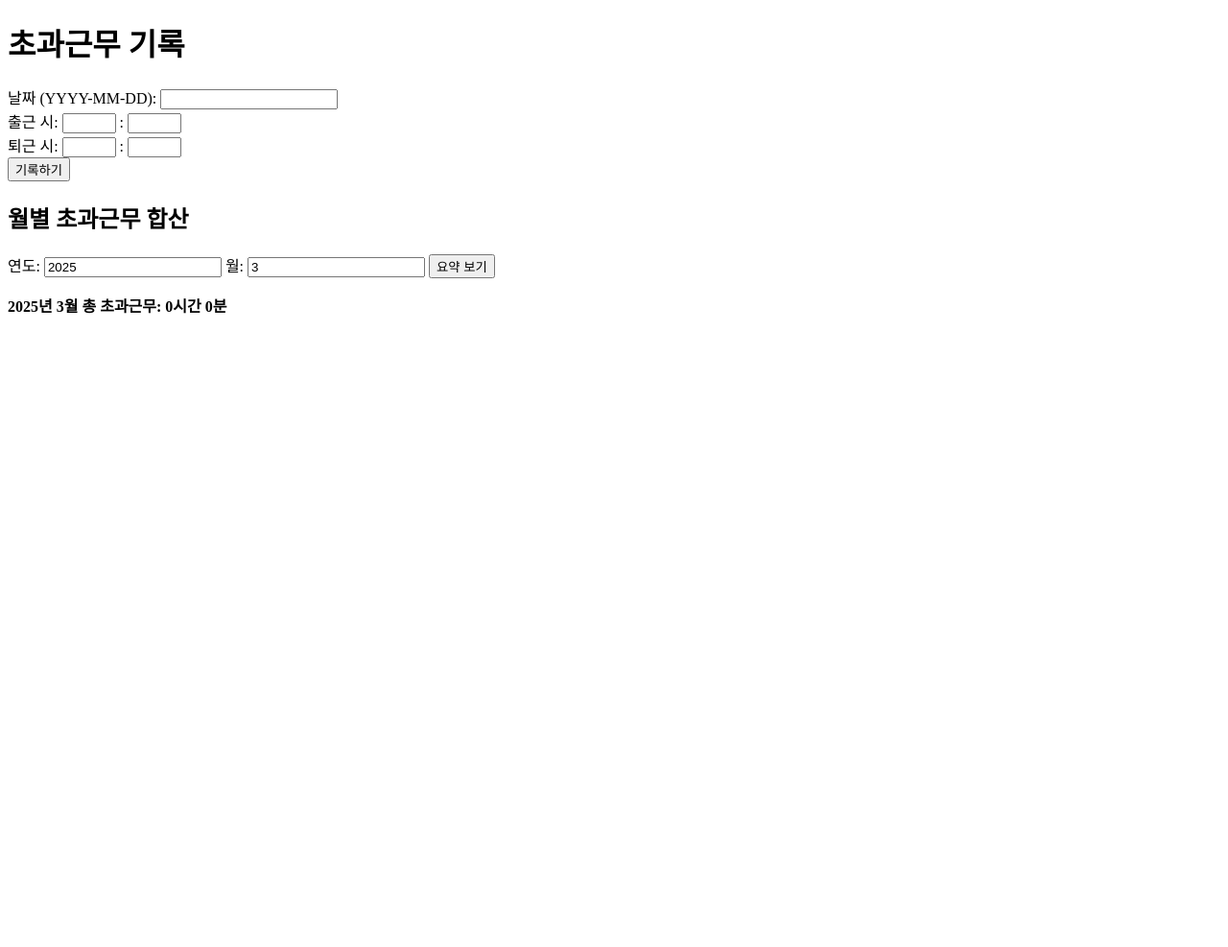
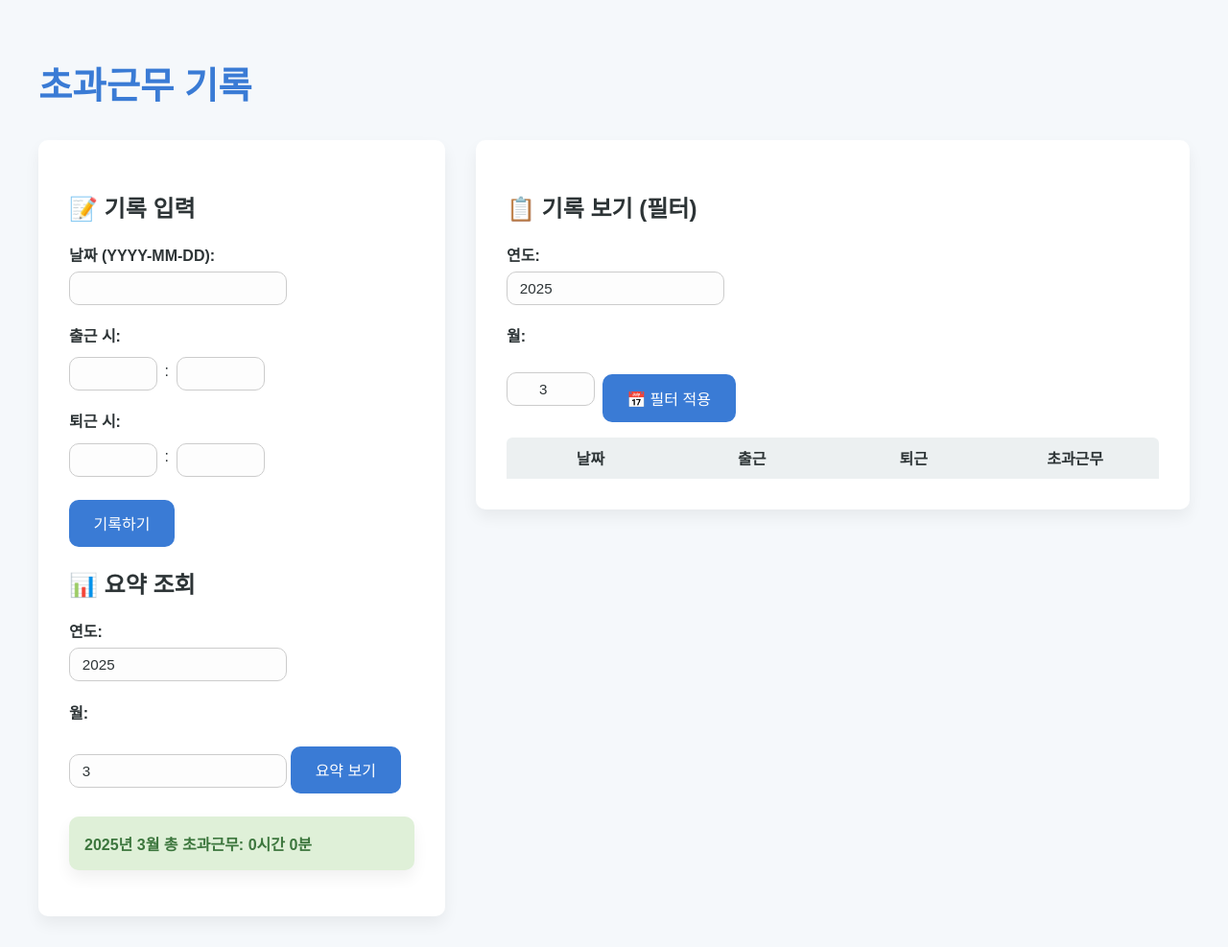
Before and after one commit to kimyt990501/overtime_tracker, a FastAPI app: page /summary/ in a window 1280 px wide. Shown: the whole page at 96% size. Before the commit the page ends 327 px from the top, so only its background shows below. Run offline with FastAPI, Linux system fonts and the light colour scheme.

Commit message:
refactor : 대대적인 수정

```diff
--- a/app/main.py
+++ b/app/main.py
@@ -1,17 +1,36 @@
 from fastapi import FastAPI, Request, Form
 from fastapi.templating import Jinja2Templates
-from fastapi.responses import HTMLResponse
+from fastapi.responses import HTMLResponse, RedirectResponse
+from fastapi.staticfiles import StaticFiles
 from datetime import datetime, timedelta, date
 from database import SessionLocal, engine
 from models import Base, WorkLog
 
 Base.metadata.create_all(bind=engine)
 app = FastAPI()
+app.mount("/static", StaticFiles(directory="static"), name="static")
 templates = Jinja2Templates(directory="templates")
 
 @app.get("/", response_class=HTMLResponse)
-def read_form(request: Request):
-    return templates.TemplateResponse("index.html", {"request": request})
+def read_form(request: Request, year: int = None, month: int = None):
+    db = SessionLocal()
+
+    query = db.query(WorkLog)
+    if year and month:
+        from_date = date(year, month, 1)
+        to_date = date(year if month < 12 else year + 1, month + 1 if month < 12 else 1, 1)
+        query = query.filter(WorkLog.date >= from_date, WorkLog.date < to_date)
+    logs = query.order_by(WorkLog.date.desc()).all()
+
+    db.close()
+
+    return templates.TemplateResponse("index.html", {
+        "request": request,
+        "logs": logs,
+        "selected_year": year,
+        "selected_month": month,
+        "now": datetime.now()
+    })
 
 @app.post("/log", response_class=HTMLResponse)
 def log_overtime(
@@ -25,28 +44,21 @@
     try:
         db = SessionLocal()
 
-        # 공백 제거 후 날짜 처리
-        date_str = date_str.strip()  # 양쪽 공백을 제거
+        date_str = date_str.strip()
         work_date = datetime.strptime(date_str, "%Y-%m-%d").date()
 
-        # 출근 시간과 퇴근 시간 계산
         start = datetime.combine(work_date, datetime.min.time()) + timedelta(hours=start_hour, minutes=start_minute)
         end = datetime.combine(work_date, datetime.min.time()) + timedelta(hours=end_hour, minutes=end_minute)
+        work_duration = (end - start).total_seconds() / 3600
+        overtime = max(0, work_duration - 9)
 
-        # 근무 시간 계산
-        work_duration = (end - start).total_seconds() / 3600
-        overtime = max(0, work_duration - 9)  # 9시간 초과분 계산
-
-        # 기존 날짜가 있는지 확인
         entry = db.query(WorkLog).filter(WorkLog.date == work_date).first()
 
         if entry:
-            # 기존 데이터가 있으면 업데이트
             entry.start_time = start.time()
             entry.end_time = end.time()
             entry.overtime_hours = overtime
         else:
-            # 기존 데이터가 없으면 새로 추가
             entry = WorkLog(
                 date=work_date,
                 overtime_hours=overtime,
@@ -56,29 +68,41 @@
             db.add(entry)
 
         db.commit()
+
+        # ⬇️ db 닫기 전에 로그 리스트 미리 가져오기
+        logs = db.query(WorkLog).order_by(WorkLog.date.desc()).limit(10).all()
         db.close()
 
-        return templates.TemplateResponse("index.html", {"request": request, "message": f"{work_date} 기록 완료!"})
+        return templates.TemplateResponse("index.html", {
+            "request": request,
+            "message": f"{work_date} 기록 완료!",
+            "logs": logs,
+            "now": datetime.now(),
+        })
 
     except Exception as e:
         db.rollback()
         db.close()
-        return templates.TemplateResponse("index.html", {"request": request, "message": f"에러: {str(e)}"})
+        return templates.TemplateResponse("index.html", {
+            "request": request,
+            "message": f"에러: {str(e)}",
+            "logs": []
+        })
 
 @app.get("/summary/", response_class=HTMLResponse)
 def get_monthly_summary(request: Request, year: int = 2025, month: int = 3):
     db = SessionLocal()
     start_date = date(year, month, 1)
-    end_date = date(year, month + 1, 1) if month < 12 else date(year + 1, 1, 1)
+    end_date = date(year if month < 12 else year + 1, month + 1 if month < 12 else 1, 1)
+
     logs = db.query(WorkLog).filter(WorkLog.date >= start_date, WorkLog.date < end_date).all()
 
-    # 총 초과근무 시간 계산 (시간 단위)
     total_overtime_hours = sum(log.overtime_hours for log in logs)
+    total_overtime_minutes = total_overtime_hours * 60
+    overtime_hours = int(total_overtime_minutes // 60)
+    overtime_minutes = int(total_overtime_minutes % 60)
 
-    # 총 초과근무 시간을 시간과 분으로 나누기
-    total_overtime_minutes = total_overtime_hours * 60
-    overtime_hours = int(total_overtime_minutes // 60)  # 시간 계산
-    overtime_minutes = int(total_overtime_minutes % 60)  # 분 계산
+    all_logs = db.query(WorkLog).order_by(WorkLog.date.desc()).all()
 
     db.close()
 
@@ -87,5 +111,68 @@
         "total_overtime_hours": total_overtime_hours,
         "overtime_hours": overtime_hours,
         "overtime_minutes": overtime_minutes,
-        "message": f"{year}년 {month}월 총 초과근무: {overtime_hours}시간 {overtime_minutes}분"
+        "logs": all_logs,
+        "message": f"{year}년 {month}월 총 초과근무: {overtime_hours}시간 {overtime_minutes}분",
+        "selected_year": year,
+        "selected_month": month,
+        "now": datetime.now()
     })
+
+@app.get("/logs", response_class=HTMLResponse)
+def view_logs(request: Request, year: int = None, month: int = None):
+    db = SessionLocal()
+
+    query = db.query(WorkLog)
+    if year and month:
+        from_date = date(year, month, 1)
+        to_date = date(year if month < 12 else year + 1, month + 1 if month < 12 else 1, 1)
+        query = query.filter(WorkLog.date >= from_date, WorkLog.date < to_date)
+
+    logs = query.order_by(WorkLog.date.desc()).all()
+    db.close()
+
+    return templates.TemplateResponse("logs.html", {
+        "request": request,
+        "logs": logs,
+        "selected_year": year,
+        "selected_month": month
+    })
+
+@app.get("/edit/{log_date}", response_class=HTMLResponse)
+def edit_log(request: Request, log_date: str):
+    db = SessionLocal()
+    entry = db.query(WorkLog).filter(WorkLog.date == log_date).first()
+    db.close()
+
+    return templates.TemplateResponse("edit.html", {
+        "request": request,
+        "entry": entry
+    })
+
+@app.post("/edit/{log_date}", response_class=HTMLResponse)
+def update_log(
+    request: Request,
+    log_date: str,
+    start_hour: int = Form(...),
+    start_minute: int = Form(...),
+    end_hour: int = Form(...),
+    end_minute: int = Form(...)
+):
+    db = SessionLocal()
+    entry = db.query(WorkLog).filter(WorkLog.date == log_date).first()
+
+    if entry:
+        work_date = entry.date
+        start = datetime.combine(work_date, datetime.min.time()) + timedelta(hours=start_hour, minutes=start_minute)
+        end = datetime.combine(work_date, datetime.min.time()) + timedelta(hours=end_hour, minutes=end_minute)
+        work_duration = (end - start).total_seconds() / 3600
+        overtime = max(0, work_duration - 9)
+
+        entry.start_time = start.time()
+        entry.end_time = end.time()
+        entry.overtime_hours = overtime
+        db.commit()
+
+    db.close()
+
+    return RedirectResponse(url="/", status_code=302)
--- /dev/null
+++ b/app/static/style.css
@@ -0,0 +1,216 @@
+:root {
+    --main-color: #3a7bd5;
+    --main-hover: #2a60ad;
+    --bg-light: #f5f8fb;
+    --box-bg: #ffffff;
+    --text-color: #2d3436;
+    --shadow: 0 8px 16px rgba(0,0,0,0.06);
+    --radius: 10px;
+}
+
+body {
+    font-family: 'Noto Sans KR', sans-serif;
+    background-color: var(--bg-light);
+    color: var(--text-color);
+    margin: 0 auto;
+    padding: 2rem;
+    max-width: 1200px;
+}
+
+.container {
+    display: flex;
+    gap: 2rem;
+    align-items: flex-start;
+}
+
+.left {
+    flex: 1;
+    min-width: 360px;
+    max-width: 400px;
+}
+
+.right {
+    flex: 2;
+    padding: 2rem;
+    max-height: 700px;
+    overflow-y: auto;
+}
+
+h1 {
+    font-size: 2.4rem;
+    color: var(--main-color);
+    margin-bottom: 2rem;
+    font-weight: 700;
+}
+
+.left, .right {
+    background: var(--box-bg);
+    padding: 2rem;
+    border-radius: var(--radius);
+    box-shadow: var(--shadow);
+}
+
+form {
+    max-width: 400px;
+    width: 100%;
+}
+
+form h2 {
+    font-size: 1.4rem;
+    color: var(--main-color);
+    margin-bottom: 1rem;
+}
+
+form label {
+    margin-top: 1.2rem;
+    font-weight: 600;
+    display: block;
+}
+
+form input[type="text"],
+form input[type="number"] {
+    margin-top: 0.4rem;
+    padding: 0.5rem 0.8rem;
+    font-size: 0.95rem;
+    border: 1px solid #ccc;
+    border-radius: var(--radius);
+    background-color: #fdfdfd;
+    color: var(--text-color);
+    outline: none;
+    transition: border-color 0.2s ease, box-shadow 0.2s ease;
+}
+
+form input[type="text"]:focus,
+form input[type="number"]:focus {
+    border-color: var(--main-color);
+    box-shadow: 0 0 0 3px rgba(58, 123, 213, 0.1);
+    background-color: #fff;
+}
+
+.time-inputs {
+    display: flex;
+    align-items: center;
+    gap: 0.5rem;
+    margin-top: 0.3rem;
+}
+
+.time-inputs input[type="number"] {
+    width: 4rem;
+    text-align: center;
+}
+
+button {
+    margin-top: 1.5rem;
+    padding: 0.8rem 1.6rem;
+    font-size: 1rem;
+    background-color: var(--main-color);
+    color: white;
+    border: none;
+    border-radius: var(--radius);
+    cursor: pointer;
+    transition: 0.2s;
+}
+
+button:hover {
+    background-color: var(--main-hover);
+}
+
+.log-card {
+    display: grid;
+    grid-template-columns: 1fr 1fr 1fr 1fr;
+    padding: 0.5rem 0.2rem;
+    border-bottom: 1px solid #e0e0e0;
+    font-size: 0.9rem;
+    align-items: center;
+    text-align: center;
+}
+
+.log-card:nth-child(even) {
+    background-color: #f9f9f9;
+}
+
+.log-header {
+    display: grid;
+    grid-template-columns: 1fr 1fr 1fr 1fr;
+    font-weight: bold;
+    padding: 0.6rem 0.2rem;
+    background-color: #ecf0f1;
+    text-align: center;
+    border-radius: 6px 6px 0 0;
+    margin-top: 1rem;
+}
+
+.message {
+    background-color: #dff0d8;
+    padding: 1rem;
+    border-radius: var(--radius);
+    color: #3c763d;
+    margin-top: 1.5rem;
+    font-weight: bold;
+    box-shadow: var(--shadow);
+}
+
+@media (max-width: 768px) {
+    .container {
+        flex-direction: column;
+    }
+    .left, .right {
+        max-width: 100%;
+        flex: 1 1 100%;
+    }
+}
+
+.log-link {
+    text-decoration: none;
+    color: inherit;
+    transition: background-color 0.2s ease;
+}
+
+.log-link:hover {
+    background-color: #eaf2ff;
+    cursor: pointer;
+}
+
+.edit-container {
+    max-width: 500px;
+    margin: 3rem auto;
+    background-color: #fff;
+    padding: 2rem;
+    border-radius: 10px;
+    box-shadow: var(--shadow);
+}
+
+.edit-container h1 {
+    color: var(--main-color);
+    margin-bottom: 1.5rem;
+    text-align: center;
+}
+
+.edit-container label {
+    font-weight: bold;
+    display: block;
+    margin-top: 1rem;
+}
+
+.edit-container .time-inputs {
+    display: flex;
+    gap: 0.5rem;
+    margin-top: 0.3rem;
+}
+
+.edit-container button {
+    margin-top: 2rem;
+    width: 100%;
+}
+
+.edit-container a {
+    display: block;
+    text-align: center;
+    margin-top: 1.5rem;
+    color: #666;
+    text-decoration: none;
+}
+
+.edit-container a:hover {
+    text-decoration: underline;
+}
--- a/app/templates/index.html
+++ b/app/templates/index.html
@@ -1,33 +1,80 @@
 <!DOCTYPE html>
-<html>
+<html lang="ko">
 <head>
+    <meta charset="UTF-8">
     <title>초과근무 기록기</title>
+    <link rel="stylesheet" href="/static/style.css">
 </head>
 <body>
     <h1>초과근무 기록</h1>
+    <div class="container">
+        <div class="left">
+            <h2>📝 기록 입력</h2>
             <form method="post" action="/log">
                 <label>날짜 (YYYY-MM-DD):</label>
-        <input type="text" name="date_str" required><br>
-        <label>출근 시: </label>
+                <input type="text" name="date_str" required>
+
+                <label>출근 시:</label>
+                <div class="time-inputs">
                     <input type="number" name="start_hour" min="0" max="23" required> :
-        <input type="number" name="start_minute" min="0" max="59" required><br>
-        <label>퇴근 시: </label>
+                    <input type="number" name="start_minute" min="0" max="59" required>
+                </div>
+
+                <label>퇴근 시:</label>
+                <div class="time-inputs">
                     <input type="number" name="end_hour" min="0" max="23" required> :
-        <input type="number" name="end_minute" min="0" max="59" required><br>
+                    <input type="number" name="end_minute" min="0" max="59" required>
+                </div>
+
                 <button type="submit">기록하기</button>
             </form>
 
-    <h2>월별 초과근무 합산</h2>
-    <form method="get" action="">
+            <h2>📊 요약 조회</h2>
+            <form method="get" action="/summary/">
                 <label>연도:</label>
                 <input type="number" name="year" value="2025" required>
                 <label>월:</label>
                 <input type="number" name="month" value="3" required>
-        <button type="submit" formaction="/summary/">요약 보기</button>
+                <button type="submit">요약 보기</button>
             </form>
 
             {% if message %}
-    <p><strong>{{ message }}</strong></p>
+            <p class="message"><strong>{{ message }}</strong></p>
             {% endif %}
+        </div>
+
+        <div class="right">
+            <h2>📋 기록 보기 (필터)</h2>
+            <form method="get" action="/" class="filter-form">
+                <label>연도:</label>
+                <input type="number" name="year" value="{{ selected_year or now.year }}" required>
+                <label>월:</label>
+                <div class="time-inputs">
+                    <input type="number" name="month" value="{{ selected_month or now.month }}" required>
+                    <button type="submit">📅 필터 적용</button>
+                </div>
+            </form>
+
+            <div class="log-header">
+                <span>날짜</span>
+                <span>출근</span>
+                <span>퇴근</span>
+                <span>초과근무</span>
+            </div>
+            <div>
+                {% for log in logs %}
+                <a href="/edit/{{ log.date }}" class="log-card log-link">
+                    <span>{{ log.date }}</span>
+                    <span>{{ log.start_time.strftime('%H:%M') if log.start_time else '-' }}</span>
+                    <span>{{ log.end_time.strftime('%H:%M') if log.end_time else '-' }}</span>
+                    <span>
+                        {% set m = log.overtime_hours * 60 %}
+                        {{ (m // 60)|int }}시간 {{ (m % 60)|int }}분
+                    </span>
+                </a>
+                {% endfor %}
+            </div>
+        </div>
+    </div>
 </body>
 </html>
--- a/docker-compose.yml
+++ b/docker-compose.yml
@@ -11,6 +11,8 @@
       - DATABASE_URL=mysql+mysqlconnector://user:0000@host.docker.internal:3306/overtime_db
     extra_hosts:
       - "host.docker.internal:host-gateway"
+    volumes:
+      - ./app:/app
 
   db:
     image: mysql:8
```
Also changed, not shown: app/templates/edit.html (added, +30 -0 lines), 1 other file. Lines whose indentation alone changed are shown as unchanged.
